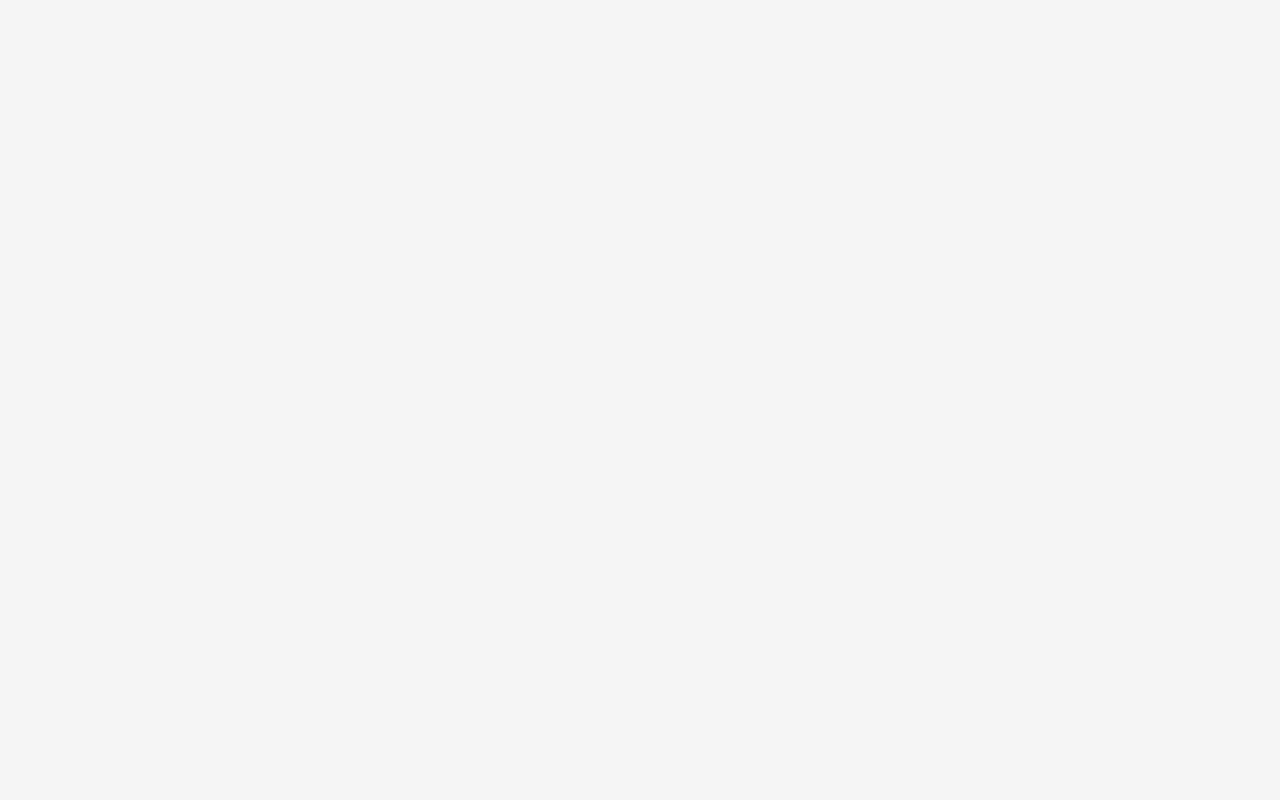
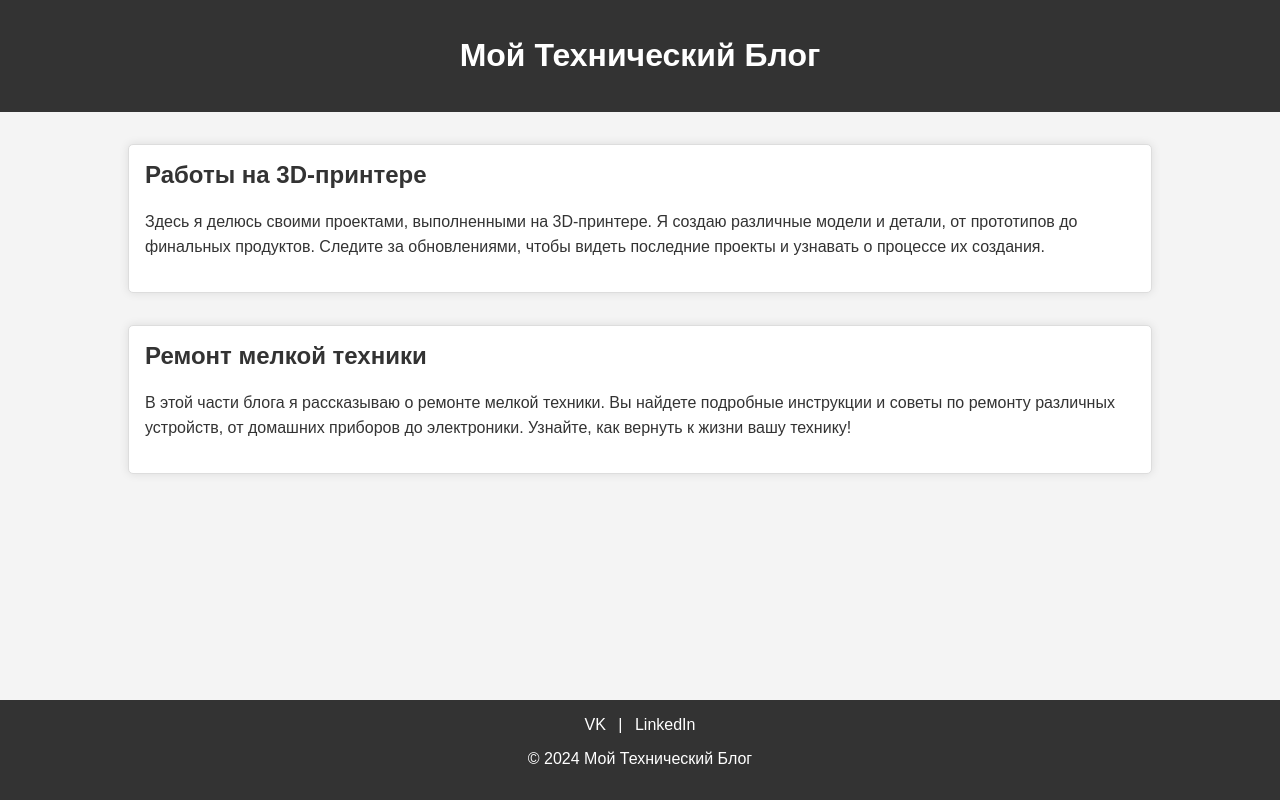
Before and after one commit to AlexzzSPb/myprofile, a plain HTML site: page index.html in a window 1280 px wide. Drawn offline with Linux system fonts and the light colour scheme.

Commit message:
Update index.html

```diff
--- a/index.html
+++ b/index.html
@@ -29,3 +29,56 @@
             flex-grow: 1;
         }
         .blog-post {
+            background-color: #fff;
+            border: 1px solid #ddd;
+            border-radius: 5px;
+            margin-bottom: 2rem;
+            padding: 1rem;
+            box-shadow: 0 0 10px rgba(0, 0, 0, 0.1);
+        }
+        .blog-post h2 {
+            margin-top: 0;
+        }
+        .blog-post p {
+            line-height: 1.6;
+        }
+        footer {
+            background-color: #333;
+            color: #fff;
+            text-align: center;
+            padding: 1rem 0;
+            flex-shrink: 0;
+            width: 100%;
+        }
+        .social-links a {
+            color: #fff;
+            margin: 0 0.5rem;
+            text-decoration: none;
+        }
+    </style>
+</head>
+<body>
+    <header>
+        <h1>Мой Технический Блог</h1>
+    </header>
+
+    <div class="container">
+        <div class="blog-post">
+            <h2>Работы на 3D-принтере</h2>
+            <p>Здесь я делюсь своими проектами, выполненными на 3D-принтере. Я создаю различные модели и детали, от прототипов до финальных продуктов. Следите за обновлениями, чтобы видеть последние проекты и узнавать о процессе их создания.</p>
+        </div>
+        <div class="blog-post">
+            <h2>Ремонт мелкой техники</h2>
+            <p>В этой части блога я рассказываю о ремонте мелкой техники. Вы найдете подробные инструкции и советы по ремонту различных устройств, от домашних приборов до электроники. Узнайте, как вернуть к жизни вашу технику!</p>
+        </div>
+    </div>
+
+    <footer>
+        <div class="social-links">
+            <a href="https://vk.com/yourprofile" target="_blank">VK</a> |
+            <a href="https://linkedin.com/in/yourprofile" target="_blank">LinkedIn</a>
+        </div>
+        <p>&copy; 2024 Мой Технический Блог</p>
+    </footer>
+</body>
+</html>
```
